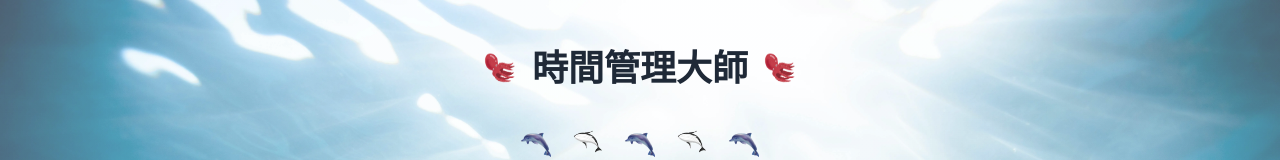
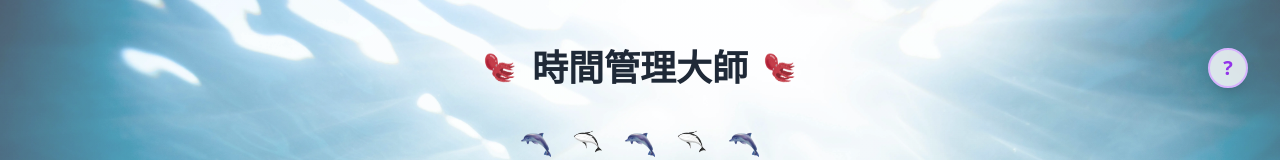
Before and after one commit to SaintCrime777/todo-list-drip, a React (Vite) app: page / in a window 1280 px wide. Shown: the top 160 px of the page. Built offline with nearby package versions, Linux system fonts and the light colour scheme.

Commit message:
新增操作說明

```diff
--- a/src/App.jsx
+++ b/src/App.jsx
@@ -2,8 +2,10 @@ import { useState, useEffect } from "react";
 import TodoModal from "./TodoModal";
 import { ToastContainer, toast, Bounce } from "react-toastify";
 import "react-toastify/dist/ReactToastify.css";
+import HelpModal from "./HelpModal";
 
 function App() {
+  const [showHelp, setShowHelp] = useState(false);
   const [todos, setTodos] = useState(() => {
     const savedTodos = localStorage.getItem("pokemonTodos");
     return savedTodos ? JSON.parse(savedTodos) : [];
@@ -125,7 +127,7 @@ function App() {
   const handleCompleteTodo = (id, title) => {
     toast.info(
       <div className="w-full sm:w-auto">
-        <p className="font-bold mb-2">很好!訓練家你完成任務了嗎？</p>
+        <p className="font-bold mb-2">很好!你已經完成任務了嗎？</p>
         <p className="text-lg text-blue-600/100 mb-4">{title}</p>
         <div className="flex gap-2 justify-end">
           <button
@@ -227,8 +229,9 @@ function App() {
       <div className="fixed inset-0 bg-gradient-to-br from-white/30 to-blue-50/30 backdrop-blur-xs"></div>
       {/* 主容器*/}
       <div className="max-w-7xl mx-auto relative z-10">
+        <div className="relative mb-10 mt-8 px-12">
         {/* 標題 */}
-        <h1 className="text-4xl font-bold text-center mb-10 mt-8 text-gray-800">
+        <h1 className="text-4xl font-bold text-center text-gray-800">
           <span className="inline-flex items-center justify-center gap-4">
             <img
               src="/trophy.png"
@@ -243,6 +246,24 @@ function App() {
             />
           </span>
         </h1>
+
+        {/* 操作說明按鈕 */}
+        <button
+          onClick={() => setShowHelp(true)}
+          className="absolute top-0 right-2 sm:right-4
+                   w-9 h-9 sm:w-10 sm:h-10 rounded-full
+                   bg-white/80 backdrop-blur-sm shadow-lg
+                   hover:bg-white hover:scale-110
+                   flex items-center justify-center transition-all
+                   border-2 border-purple-300"
+        >
+          <span className="text-purple-600 font-bold text-xl">?</span>
+        </button>
+        </div>
+
+        {/* Help Modal */}
+        <HelpModal isOpen={showHelp} onClose={() => setShowHelp(false)} />
+
         {/* 🆕 裝飾條 */}
         <div className="flex justify-center mb-8">
           <div className="flex gap-5">
@@ -482,7 +503,9 @@ function App() {
       {/* 🆕 Footer - 版權聲明 */}
       <footer className="relative z-10 text-center py-4 mt-8">
         <p className="text-lg font-bold text-gray-600 bg-white/60 backdrop-blur-sm px-4 py-2 rounded-full inline-block">
-          每天都進步些許，積沙成塔、聚少成多，<br className="sm:hidden" />一起往目標大步邁進!
+          每天都進步些許，積沙成塔、聚少成多，
+          <br className="sm:hidden" />
+          一起往目標大步邁進!
         </p>
       </footer>
 
--- /dev/null
+++ b/src/HelpModal.jsx
@@ -0,0 +1,36 @@
+function HelpModal({ isOpen, onClose }) {
+  if (!isOpen) return null;
+
+  return (
+    <div
+      className="fixed inset-0 z-50 flex items-center justify-center bg-black/70 p-4"
+      onClick={onClose} // 點擊背景關閉
+    >
+      <div
+        className="relative max-w-4xl w-full bg-white rounded-2xl shadow-2xl overflow-hidden"
+        onClick={(e) => e.stopPropagation()} // 防止點擊內容時關閉
+      >
+        {/* 關閉按鈕 */}
+        <button
+          onClick={onClose}
+          className="absolute top-4 right-4 z-10 w-10 h-10 bg-white/90 hover:bg-white
+                     rounded-full shadow-lg flex items-center justify-center
+                     transition-all hover:scale-110"
+        >
+          <svg className="w-6 h-6 text-gray-600" fill="none" stroke="currentColor" viewBox="0 0 24 24">
+            <path strokeLinecap="round" strokeLinejoin="round" strokeWidth="2" d="M6 18L18 6M6 6l12 12" />
+          </svg>
+        </button>
+
+        {/* 說明圖片 */}
+        <img
+          src="/help-guide.png"  // 你的說明圖片路徑
+          alt="操作說明"
+          className="w-full h-auto"
+        />
+      </div>
+    </div>
+  );
+}
+
+export default HelpModal;
```
Also changed, not shown: public/help-guide.png (added).
